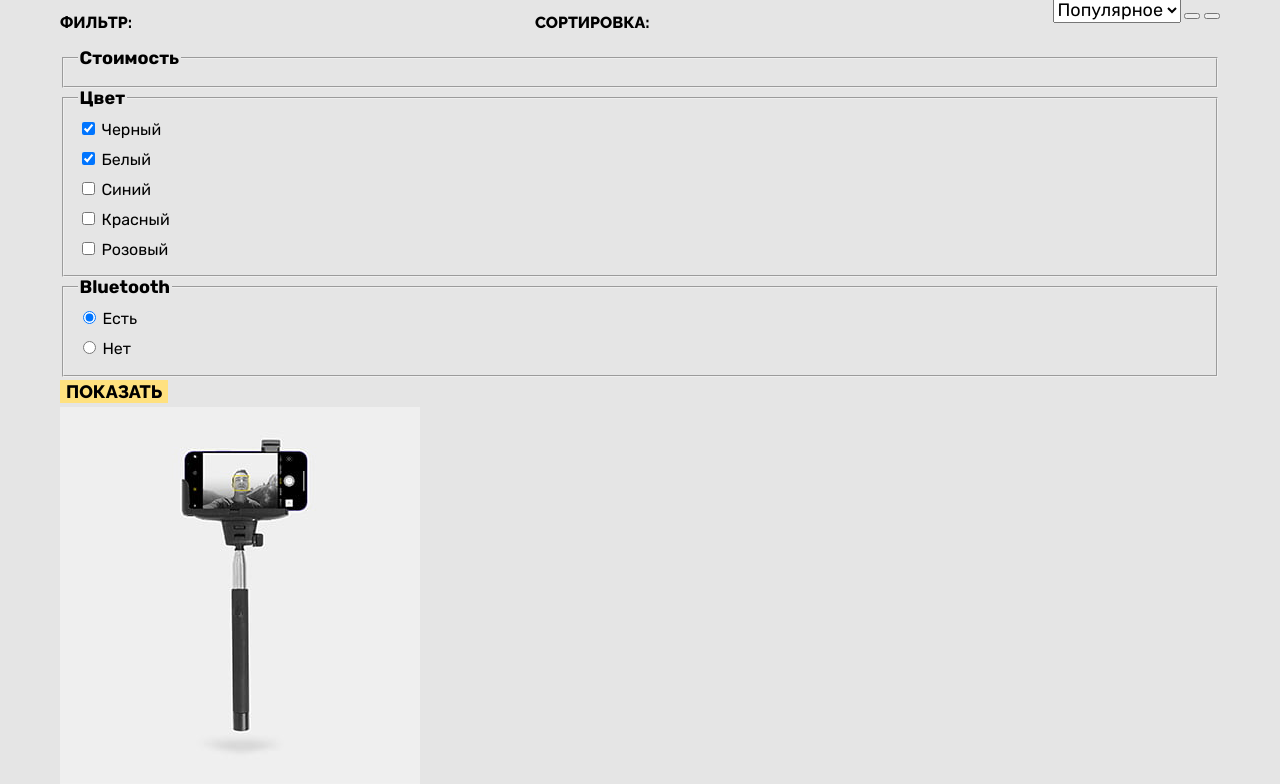
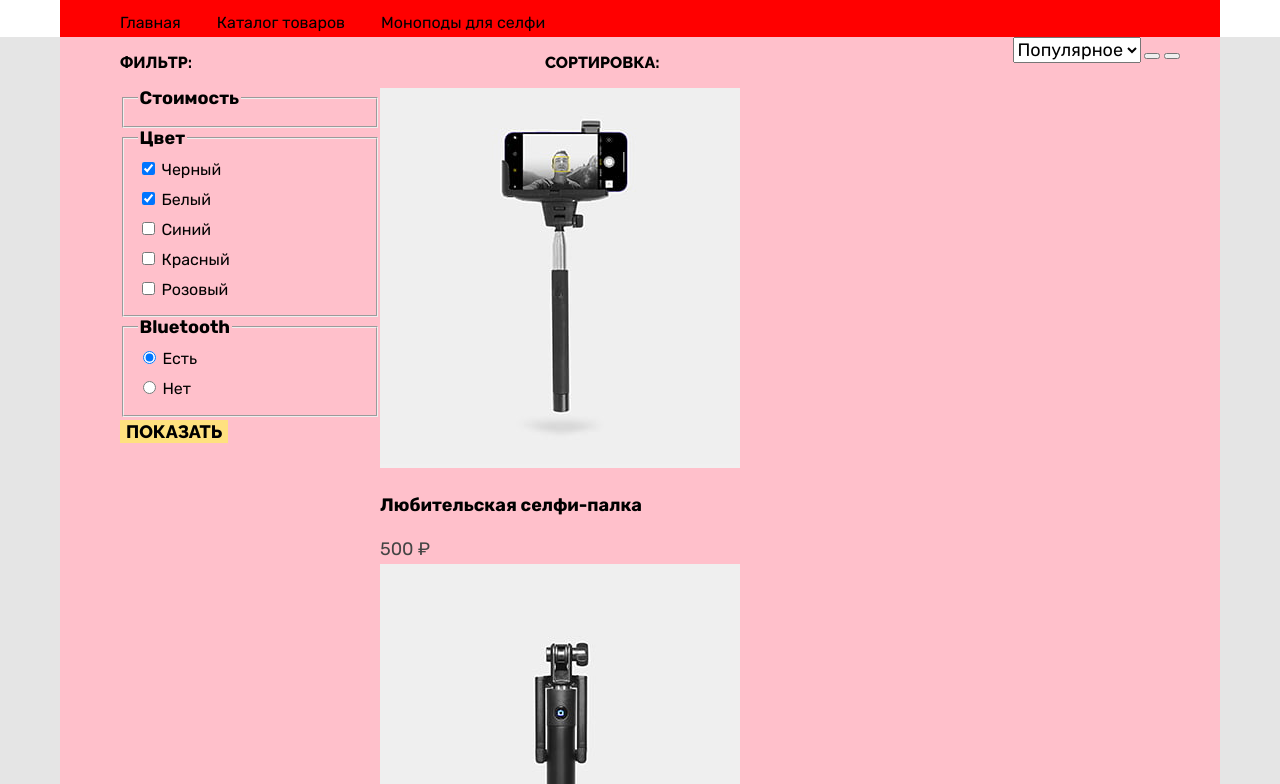
Before and after one commit to v1aver/Device, a plain HTML site: page catalog.html in a window 1280 px wide. Shown: the part 246-1030 px from the top of the page. Drawn offline with Linux system fonts and the light colour scheme.

Commit message:
Крупные сетки на index и catalog

```diff
--- a/catalog.html
+++ b/catalog.html
@@ -90,6 +90,7 @@
     <div class="page-container__inner">
 
       <div class="page-page">
+
         <!-- Сортировка -->
 
         <div class="sorting">
@@ -106,9 +107,7 @@
           </form>
         </div>
 
-        <!-- Фильтр -->
-
-        <section class="filter">
+        <section class="catalog-filter">
           <h2 class="visually-hidden">Список товаров с фильтрами</h2>
           <form class="filter__form" action="https://echo.htmlacademy.ru/" method="get">
             <fieldset class="filter__group">
@@ -169,6 +168,8 @@
             </fieldset>
             <button class="button filter__button">Показать</button>
           </form>
+
+          <div class="catalog-right-column">
 
             <!-- Список товаров -->
 
@@ -245,6 +246,7 @@
                 </li>
               </ul>
             </div>
+          </div>
         </section>
       </div>
     </div>
@@ -253,8 +255,9 @@
   <!-- FOOTER -->
 
   <footer class="page-footer">
-
-    <img class="footer__logo" src="img/footer-logo.svg" width="145" height="36" alt="Логотип интернет-магазина Device.">
+    <div class="page-footer__cotainer">
+      <img class="footer__logo" src="img/footer-logo.svg" width="145" height="36"
+        alt="Логотип интернет-магазина Device.">
 
       <div class="footer__container-top">
         <section class="footer__location">
@@ -340,6 +343,7 @@
           </a>
         </section>
       </div>
+    </div>
   </footer>
 </body>
 
--- a/styles/styles.css
+++ b/styles/styles.css
@@ -36,6 +36,7 @@ ul {
 
 html {
   height: 100%;
+  box-sizing: border-box;
 }
 
 body {
@@ -47,6 +48,7 @@ body {
   flex-direction: column;
   min-height: 100%;
   margin: 0;
+  padding-top: 40px;
   color: #000000;
 }
 
@@ -475,20 +477,13 @@ body {
 .inner-header {
   width: 1160px;
   margin: 0 auto;
+  padding-left: 60px;
+  background-color: red;
 }
 
 .inner-header__container {
   padding-left: 60px;
   padding-bottom: 35px;
-}
-
-.page-container__inner {
-  background-color: #E5E5E5;
-}
-
-.page-page {
-  width: 1160px;
-  margin: 0 auto;
 }
 
 /* Breadcrumbs */
@@ -508,14 +503,36 @@ body {
   text-decoration: none;
 }
 
+/* Фильр и сортировка */
+
+.page-container__inner {
+  background-color: #E5E5E5;
+}
+
+.page-page {
+  width: 1160px;
+  /* display: flex; */
+  margin: 0 auto;
+  /* padding-left: 60px; */
+  background-color: pink;
+}
+
+.catalog-filter {
+  display: flex;
+}
+
 /* Сортировка */
 
 .sorting {
   font-family: Raleway, sans-serif;
   font-size: 16px;
   line-height: 19px;
+  width: 1160px;
   display: flex;
   justify-content: space-between;
+  padding-left: 60px;
+  padding-right: 40px;
+  /* background-color: tomato; */
   text-transform: uppercase;
 }
 
@@ -526,6 +543,11 @@ body {
 }
 
 /* Фильтр */
+
+.filter__form {
+  width: 320px;
+  padding-left: 60px;
+}
 
 .filter__title {
   font-weight: 700;
@@ -538,6 +560,10 @@ body {
 }
 
 /* Список товаров */
+
+.catalog-right-column {
+  width: 840px;
+}
 
 .product__link {
   color: #000000;
```
Lines whose indentation alone changed are shown as unchanged.
